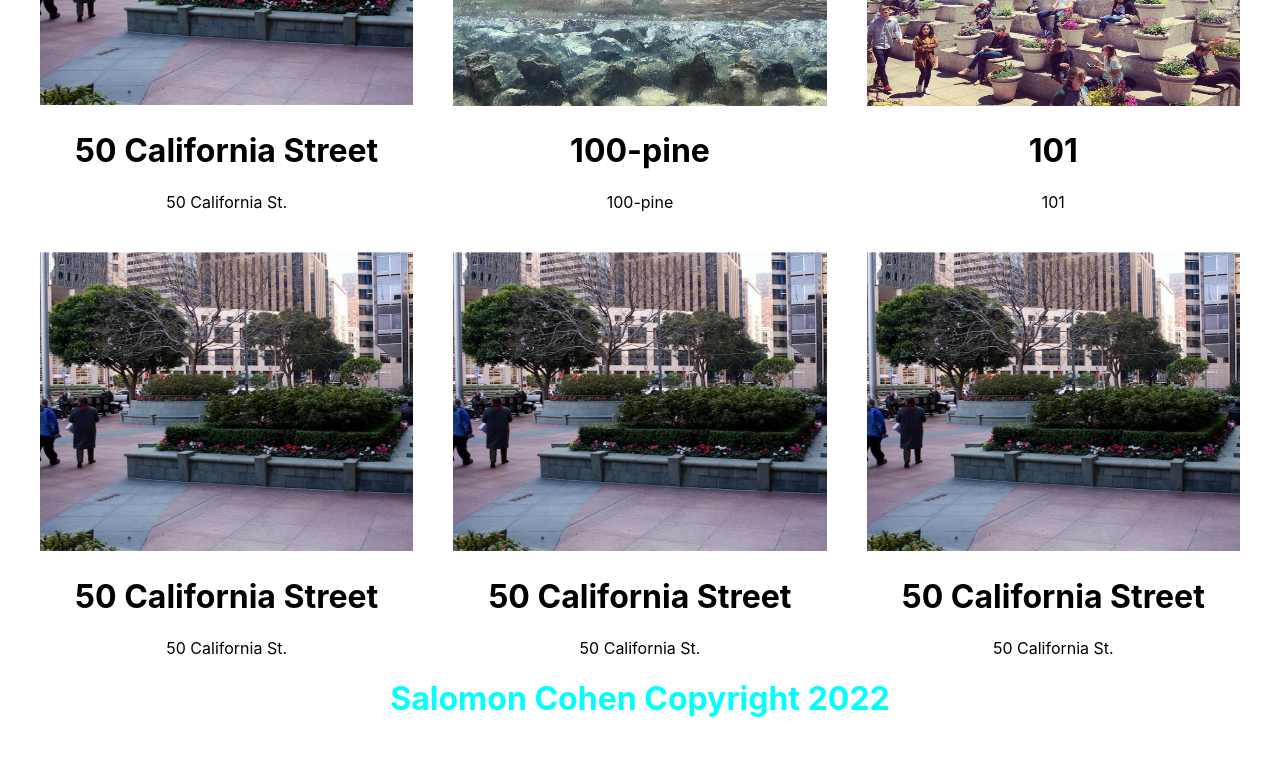
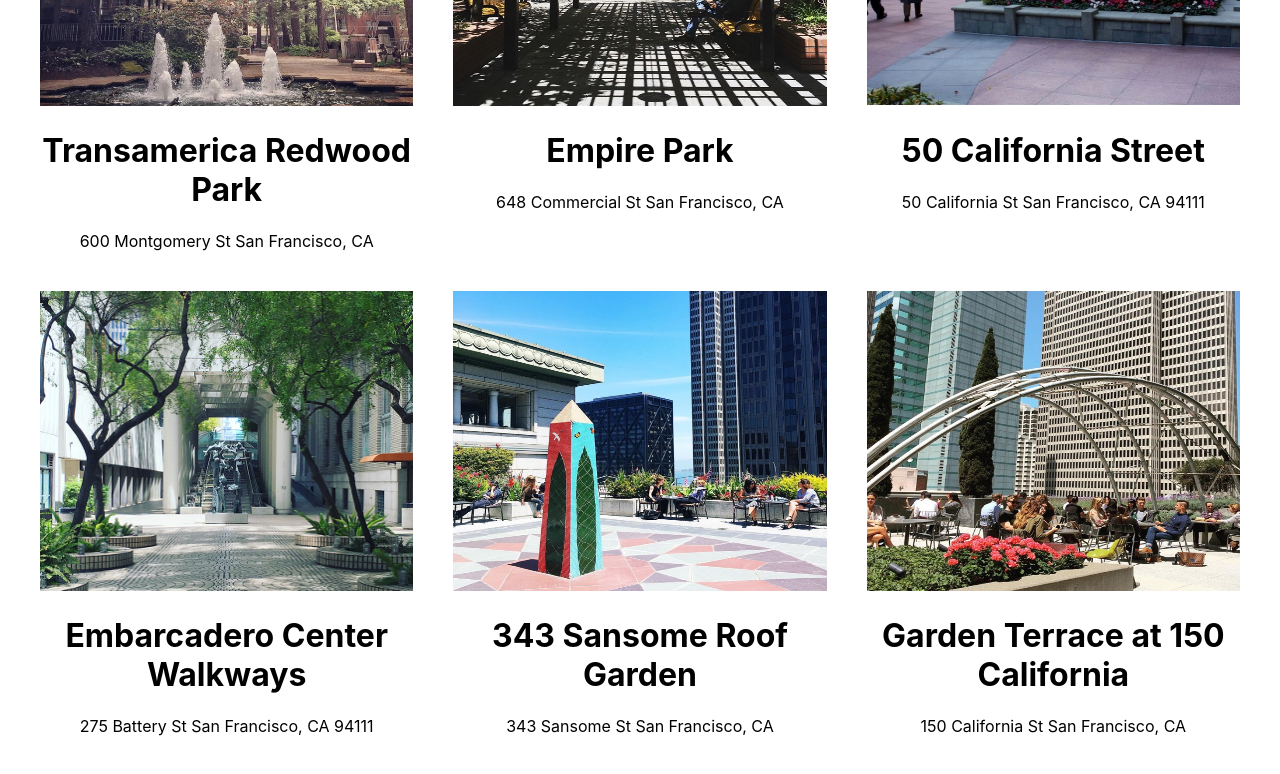
Before and after one commit to fibeep/first-react, a React (Create React App) app in the folder sfpopos/: page / in a window 1280 px wide. Shown: the part 340-1114 px from the top of the page. Before the commit the page ends 1080 px from the top, so only its background shows below. Built offline with nearby package versions, Linux system fonts and the light colour scheme.

Commit message:
mapping json objects and deconstructing

```diff
--- a/sfpopos/src/POPOSList.js
+++ b/sfpopos/src/POPOSList.js
@@ -1,36 +1,20 @@
 // src/POPOSList.js
-
+import data from "./sfpopos-data.json";
 import POPOSSpace from "./POPOSSpace";
 import "./POPOSList.css";
 
+function POPOSList() {
+const spaces = data.map(( { title, address, images } ) => {
+  return (
+    <POPOSSpace
+      name={title}
+      address={address}
+      image={images[0]}
+    />
+  )
+});
 
-function POPOSList() {
-  return (
-    <div className="POPOSList">
-      <POPOSSpace
-        name="50 California Street"
-        address="50 California St."
-        image="50-california-st.jpg"
-      />
-      <POPOSSpace name="100-pine" address="100-pine" image="100-pine.jpg" />{" "}
-      <POPOSSpace name="101" address="101" image="101-california.jpg" />{" "}
-      <POPOSSpace
-        name="50 California Street"
-        address="50 California St."
-        image="50-california-st.jpg"
-      />{" "}
-      <POPOSSpace
-        name="50 California Street"
-        address="50 California St."
-        image="50-california-st.jpg"
-      />
-      <POPOSSpace
-        name="50 California Street"
-        address="50 California St."
-        image="50-california-st.jpg"
-      />
-    </div>
-  );
+  return <div className="POPOSList">{spaces}</div>;
 }
 
 export default POPOSList;
--- /dev/null
+++ b/sfpopos/src/sfpopos-data.json
@@ -0,0 +1,195 @@
+[
+  {
+     "title":"Transamerica Redwood Park",
+     "desc":"Located in the shadow of the Transamerica Pyramid, Redwood Park is one of the Financial District's greenest and most serene spots. Here, towering redwoods surround a half acre of statues and a large central water feature. Plus, the park is often empty, which means there's almost always a bench available for the hogging. Potential visitors take note: The park is closed every evening",
+     "address":"600 Montgomery St San Francisco, CA",
+     "hours": "Mon - Fri 7am - 5:30pm",
+     "geo":{
+        "lat":37.7952005,
+        "lon":-122.4027927
+     },
+     "images":[
+        "transamerica-redwood-park.jpg"
+     ],
+     "website":"https://pyramidcenter.com/point-of-interest/redwood-park/",
+     "features":[
+        "outdoors",
+        "coffee"
+     ]
+  },
+  {
+     "title":"Empire Park",
+     "desc":"Empire Park is a charming little oasis tucked away on Commercial Street, where Chinatown meets the Financial District. This space was once an alleyway, and now features plenty of seating, a fountain, and ample amounts of greenery. The park is a must-visit for anyone needing respite from the busy streets of downtown. Be sure to check out the charming water feature by Pepo Pichler in the courtyard.",
+     "address":"648 Commercial St San Francisco, CA",
+     "hours": "Mon - Fri 7am - 5:30pm",
+     "geo":{
+        "lat":37.7942109,
+        "lon":-122.4037971
+     },
+     "images":[
+        "empire-park.jpg"
+     ],
+     "website":"https://www.artandarchitecture-sf.com/empire-park.html",
+     "features":[
+        "outdoors",
+        "art"
+     ]
+  },
+  {
+     "title":"50 California Street",
+     "desc":"Right across the street from 101 California's giant POPOS is the plaza at 50 California Street. This green space comes complete with a Starbucks and lots of areas to sit and watch the cable cars clang down California.",
+     "address":"50 California St San Francisco, CA 94111",
+     "hours": "Mon - Fri 7am - 5:30pm",
+     "geo":{
+        "lat":37.79408,
+        "lon":-122.3973817
+     },
+     "images":[
+        "50-california-st.jpg"
+     ],
+     "features":[
+        "outdoors",
+        "toilet"
+     ]
+  },
+  {
+     "title":"Embarcadero Center Walkways",
+     "desc":"Right across the street from 101 California's giant POPOS is the plaza at 50 California Street. This green space comes complete with a Starbucks and lots of areas to sit and watch the cable cars clang down California.",
+     "address":"275 Battery St San Francisco, CA 94111",
+     "hours": "",
+     "geo":{
+        "lat":37.7939413,
+        "lon":-122.4002143
+     },
+     "images":[
+        "embarcadero-center.jpg"
+     ],
+     "features":[
+        "outdoors",
+        "toilet",
+        "coffee"
+     ]
+  },
+  {
+     "title":"343 Sansome Roof Garden",
+     "desc":"The terrace at 343 Sansome Street is one of the FiDi's best-kept secrets, and it's also been called downtown's best outdoor lunch spot. It features tables, benches, planters filled with seasonal flowers, and views of a portion of the bay. Plenty of the space's Yelp reviews mention that it's never crowded. The space is open from 10 a.m. to 5 p.m. Monday through Friday.",
+     "address":"343 Sansome St San Francisco, CA",
+     "hours": "Mon - Fri 10am - 5pm",
+     "geo":{
+        "lat":37.7936454,
+        "lon":-122.4014547
+     },
+     "images":[
+        "343-sansome-roof-garden.jpg"
+     ],
+     "opens":"10am",
+     "closes":"5pm",
+     "features":[
+        "outdoors"
+     ]
+  },
+  {
+     "title":"Garden Terrace at 150 California",
+     "desc":"The Garden Terrace at 150 California has great views of the FiDi's gleaming office towers, and plenty of space to sit and take in some fresh air. A huge metal art installation adds some pizzazz to the terrace, and it's rarely ever crowded.",
+     "address":"150 California St San Francisco, CA",
+     "hours": "Mon - Fri 9am - 6pm",
+     "geo":{
+        "lat":37.7936648,
+        "lon":-122.3964805
+     },
+     "images":[
+        "garden-terrace-at-150-california.jpg"
+     ],
+     "features":[
+        "outdoors",
+        "art",
+        "coffee"
+     ]
+  },
+  {
+     "title":"101 California",
+     "desc":"101 California has the most expansive public plaza on California Street. The space features orderly rows of planters placed on terraced podiums, as well as a central fountain and seating.",
+     "address":"101 California St San Francisco, CA",
+     "hours": "Open at all times.",
+     "geo":{
+        "lat":37.7930342,
+        "lon":-122.398342
+     },
+     "images":[
+        "101-california.jpg"
+     ],
+     "features":[
+        "outdoors",
+        "art",
+        "coffee"
+     ]
+  },
+  {
+     "title":"100 Pine",
+     "desc":"Tucked away amid a stand of soaring buildings, the urban garden at 100 Pine is accessible via the building lobby or through a not-so-obvious passageway on Front Street. It doesn’t get much in the way of sun, but last we checked in, there’s a cafe open till 3 p.m. as well as seating and planters.",
+     "address":"100 Pine St San Francisco, CA",
+     "hours": "10am - 6pm",
+     "geo":{
+        "lat":37.79247,
+        "lon":-122.398758
+     },
+     "images":[
+        "100-pine.jpg"
+     ],
+     "features":[
+        "outdoors"
+     ]
+  },
+  {
+     "title":"525 Market Street Plaza",
+     "desc":"The plaza at 525 Market is one of the most pleasant plazas in the Financial District, thanks in part to the new fountain near the sidewalk: a two-tiered circular water element made of clear acrylic. The plaza, which gets a lot of sunlight during the daytime, is surrounded by eateries, which makes it one of the most popular lunch spots in the FiDi.",
+     "address":"525 Market St San Francisco, CA",
+     "hours": "",
+     "geo":{
+        "lat":37.7905074,
+        "lon":-122.3991585
+     },
+     "images":[
+        "525-market-street-plaza.jpg"
+     ],
+     "features":[
+        "outdoors",
+        "coffee"
+     ]
+  },
+  {
+     "title":"Citigroup Center",
+     "desc":"The former Paris-London Bank building was built in 1912, and hollowed out to make way for public space at the base of the Citigroup Center. The elegant enclosed atrium features Moolicious (a crepe stand), a fountain, seating, and more than a dozen queen palms. It’s also smack dab in front of Bird’s new headquarters.",
+     "address":"1 Sansome St San Francisco, CA",
+     "hours": "Open during business hours.",
+     "geo":{
+        "lat":37.7904996,
+        "lon":-122.4007974
+     },
+     "images":[
+        "citigroup-center.jpg"
+     ],
+     "features":[
+        "outdoors",
+        "power",
+        "toilet",
+        "coffee"
+     ]
+  },
+  {
+    "title":"555 California",
+    "desc":"The former Paris-London Bank building was built in 1912, and hollowed out to make way for public space at the base of the Citigroup Center. The elegant enclosed atrium features Moolicious (a crepe stand), a fountain, seating, and more than a dozen queen palms. It’s also smack dab in front of Bird’s new headquarters.",
+    "address":"555 California St.",
+    "hours": "Open at all times.",
+    "geo":{
+       "lat":37.792250,
+       "lon":-122.403790
+    },
+    "images":[
+       "555-california.jpg"
+    ],
+    "features":[
+       "outdoors"
+    ]
+ }
+]
```
